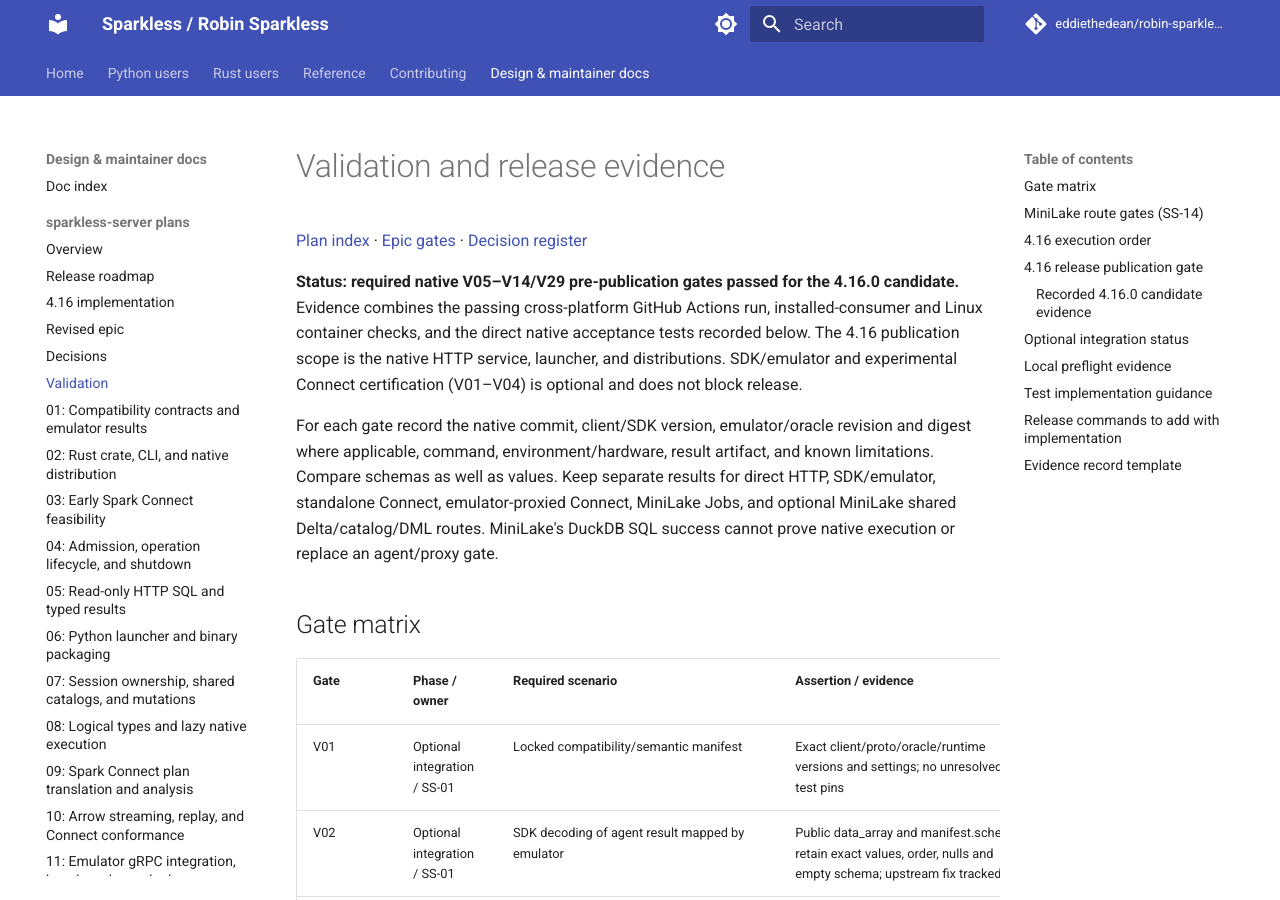
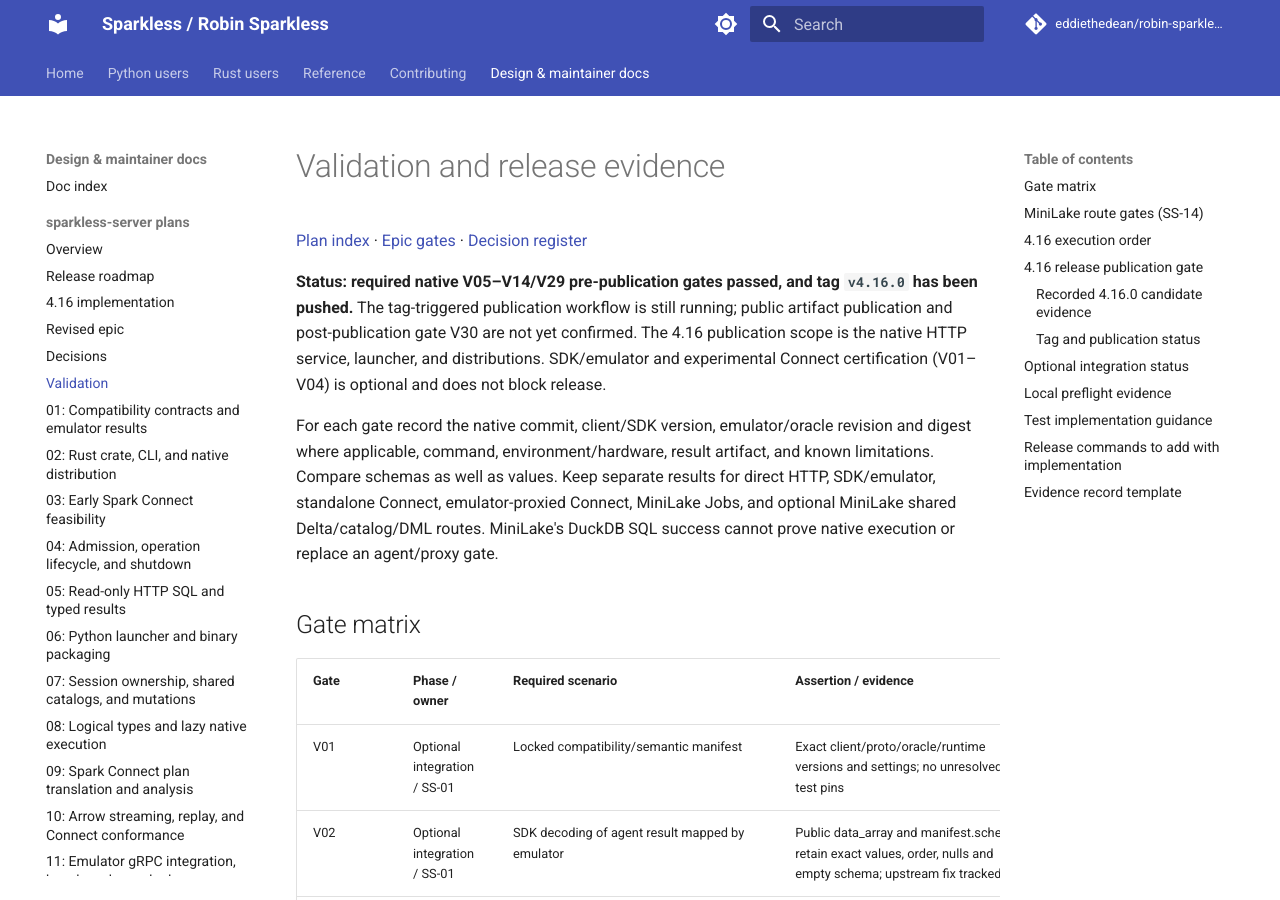
Before and after one commit to eddiethedean/robin-sparkless, an MkDocs documentation site: the page built from docs/plans/sparkless-server/VALIDATION.md, in a window 1280 px wide and 900 px high. Built offline with MkDocs 1.6.1 and Material for MkDocs 9.7.7, drawn with Linux system fonts in a browser that asks for light colours; comment, search, counter and statistics services are not loaded; some of the changed text lies outside the part shown.

Commit message:
docs: record 4.16.0 release tag status

```diff
--- a/docs/plans/sparkless-server/VALIDATION.md
+++ b/docs/plans/sparkless-server/VALIDATION.md
@@ -2,7 +2,7 @@
 
 [Plan index](README.md) · [Epic gates](EPIC.md#acceptance-and-release-gates) · [Decision register](DECISIONS.md)
 
-**Status: required native V05–V14/V29 pre-publication gates passed for the 4.16.0 candidate.** Evidence combines the passing cross-platform GitHub Actions run, installed-consumer and Linux container checks, and the direct native acceptance tests recorded below. The 4.16 publication scope is the native HTTP service, launcher, and distributions. SDK/emulator and experimental Connect certification (V01–V04) is optional and does not block release.
+**Status: required native V05–V14/V29 pre-publication gates passed, and tag `v4.16.0` has been pushed.** The tag-triggered publication workflow is still running; public artifact publication and post-publication gate V30 are not yet confirmed. The 4.16 publication scope is the native HTTP service, launcher, and distributions. SDK/emulator and experimental Connect certification (V01–V04) is optional and does not block release.
 
 For each gate record the native commit, client/SDK version, emulator/oracle revision and digest where applicable, command, environment/hardware, result artifact, and known limitations. Compare schemas as well as values. Keep separate results for direct HTTP, SDK/emulator, standalone Connect, emulator-proxied Connect, MiniLake Jobs, and optional MiniLake shared Delta/catalog/DML routes. MiniLake's DuckDB SQL success cannot prove native execution or replace an agent/proxy gate.
 
@@ -93,6 +93,12 @@
 
 These statuses certify the native 4.16 HTTP release scope only. They do not certify SDK/emulator, experimental Connect, or any optional MiniLake route. V30 remains a post-publication verification gate.
 
+### Tag and publication status
+
+- Tag: `v4.16.0`, pushed 2026-10-23 at commit `8b20ea8ce3326a38c361ec859278b32ef790f53b`.
+- Tag workflow: [run 40042661738](https://github.com/eddiethedean/robin-sparkless/actions/runs/40042661738), still running its native platform builds as of 2026-10-24 00:35 UTC.
+- GitHub Release entry and public artifact publication are not yet confirmed. Update this record and run V30 after workflow completion.
+
 ## Optional integration status
 
 V01–V04 remain uncertified: the Sparkless Connect feasibility endpoint/harness is absent, the inspected emulator commit returns `result.text`, and no corrected immutable emulator image is recorded. These limitations restrict integration claims and do not block 4.16 publication. SDK model fixtures live in `scripts/server-integration-tests/` and run independently from the standard server acceptance suite.
```
Also changed, not shown: CHANGELOG.md (+5 -1 lines).
